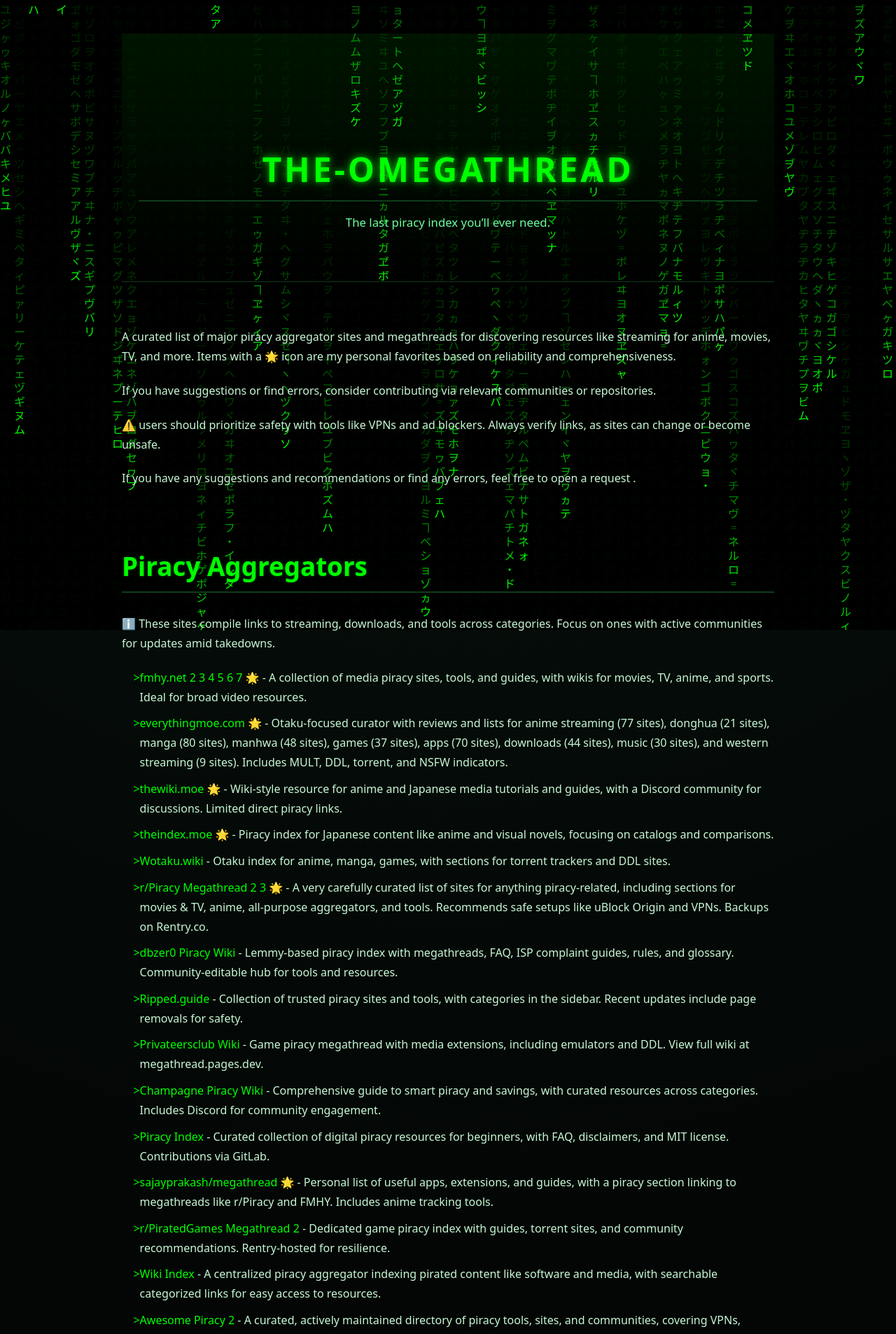
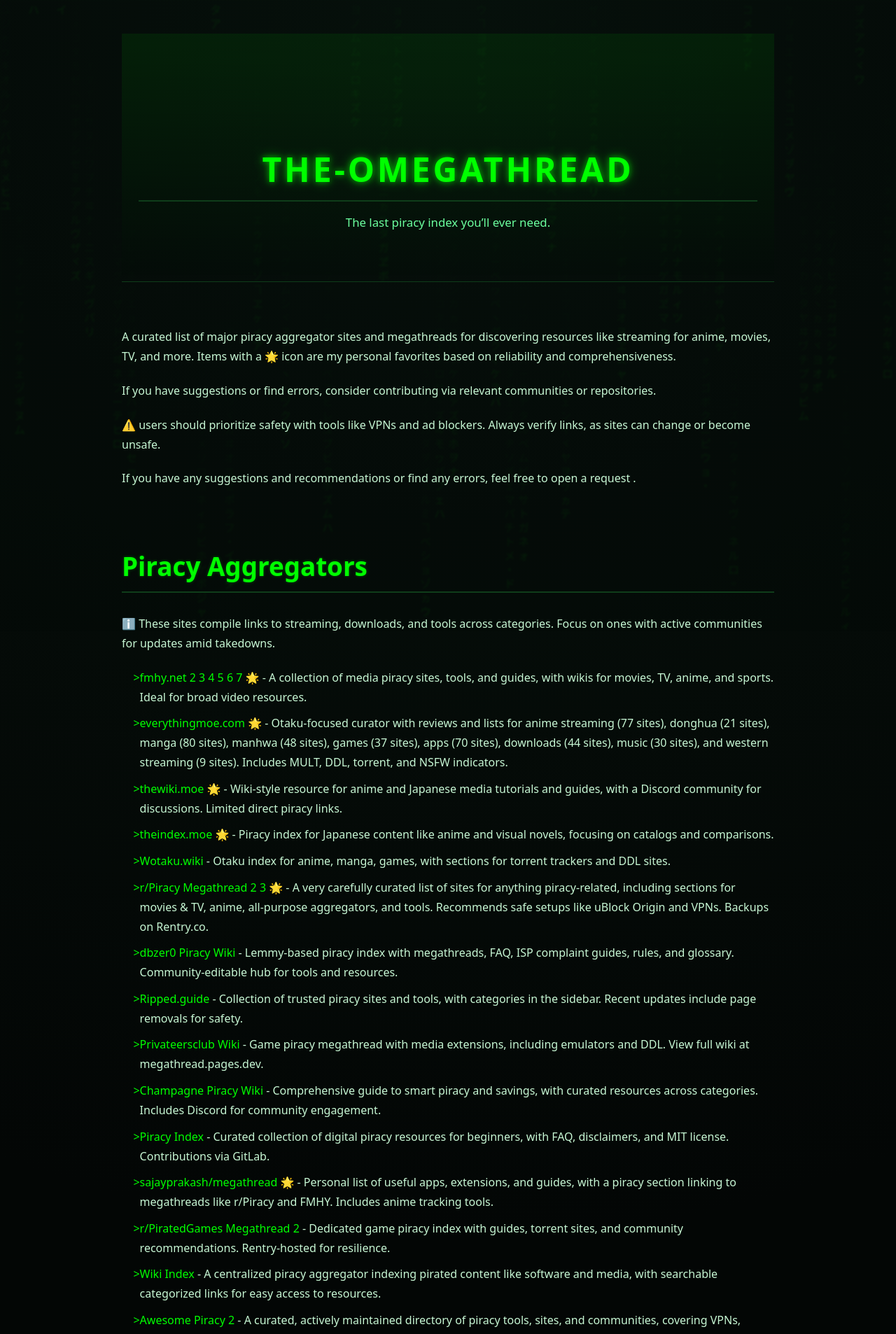
Before and after one commit to Hunterthief/THE-OMEGATHREAD, a Jekyll site: the page built from index.md, in a window 1280 px wide. Shown: the top 1906 px of the page at 70% size. Built offline with Jekyll 4.4.1, drawn with Linux system fonts in a browser that asks for light colours.

Commit message:
Update style.css

```diff
--- a/assets/css/style.css
+++ b/assets/css/style.css
@@ -31,6 +31,7 @@ body {
 }
 
 /* ===== Matrix Rain Canvas ===== */
+/* Keep everything as before — no changes needed here for blur */
 #matrix-canvas {
   position: fixed;
   top: 0;
@@ -39,7 +40,10 @@ body {
   height: 100%;
   z-index: 0;
   pointer-events: none;
+  filter: blur(1.5px); /* subtle blur on canvas */
+  opacity: 0.08; /* dimmer overall */
 }
+
 
 /* ===== Hero Header ===== */
 .hero {
```
